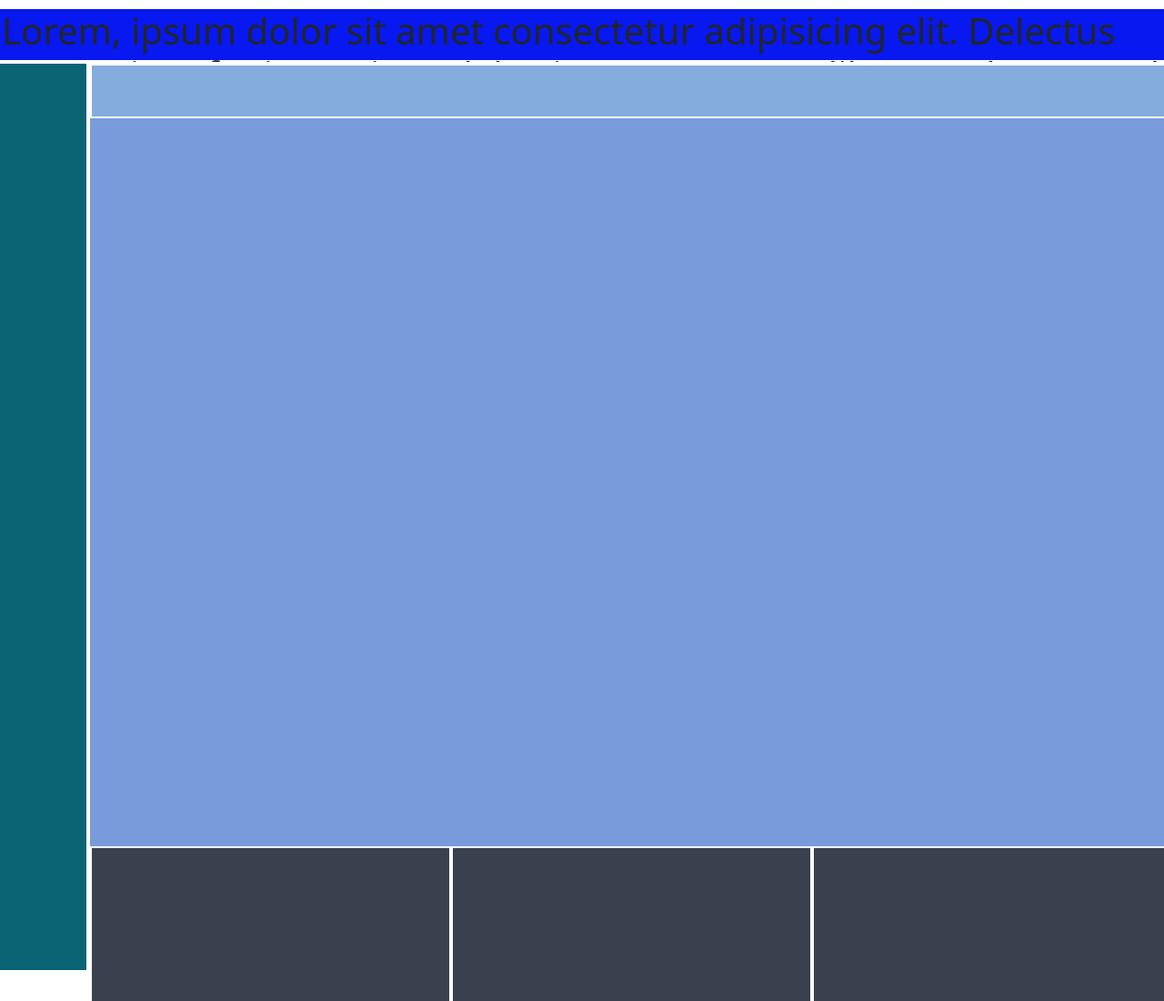
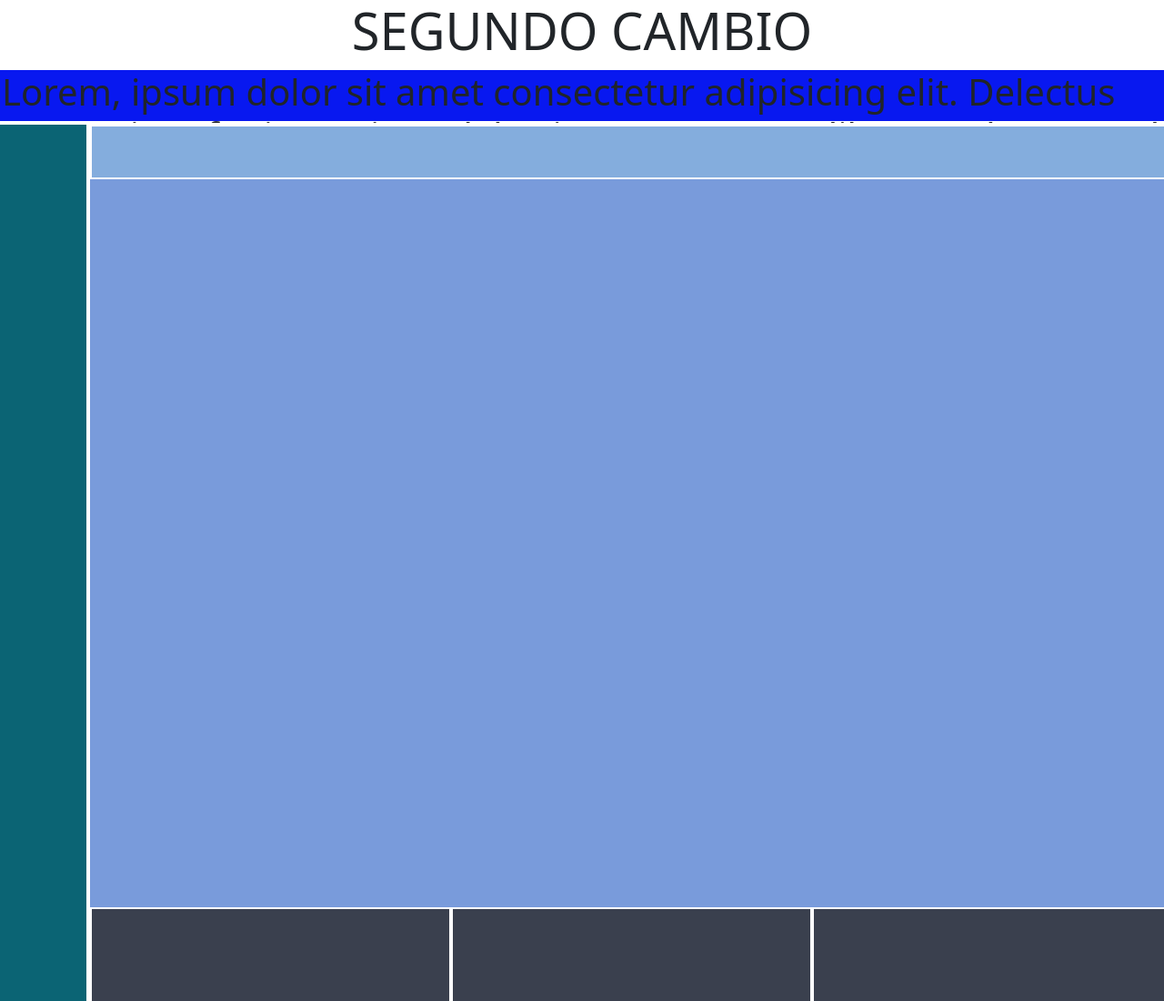
Before and after one commit to anyull/youtube, a plain HTML site: page index.html in a window 1280 px wide. Shown: the top 1100 px of the page at 91% size. Drawn offline with nearby package versions, Linux system fonts and the light colour scheme.

Commit message:
segundo cambio

```diff
--- a/index.html
+++ b/index.html
@@ -11,7 +11,7 @@
   <body>
     <div class="container-fluid"></div>
     <header class="row">
-        <h1 class="text-center display-4"></h1>
+        <h1 class="text-center display-4"> SEGUNDO CAMBIO </h1>
     </header>
     <div class="row">
         <div class="cajauno  col-xl-12 col-xxl-12 "> <h1>Lorem, ipsum dolor sit amet consectetur adipisicing elit. Delectus sunt et iure fugiat maiores laboriosam magnam libero, voluptate ad qui ipsa debitis animi ipsum aspernatur reprehenderit maxime illum, id similique?</h1></div>
```
